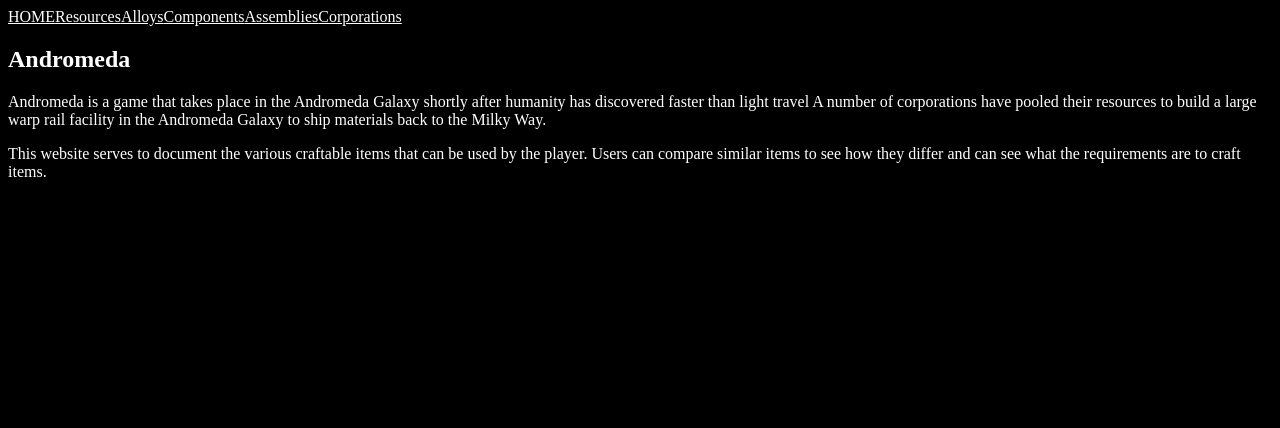
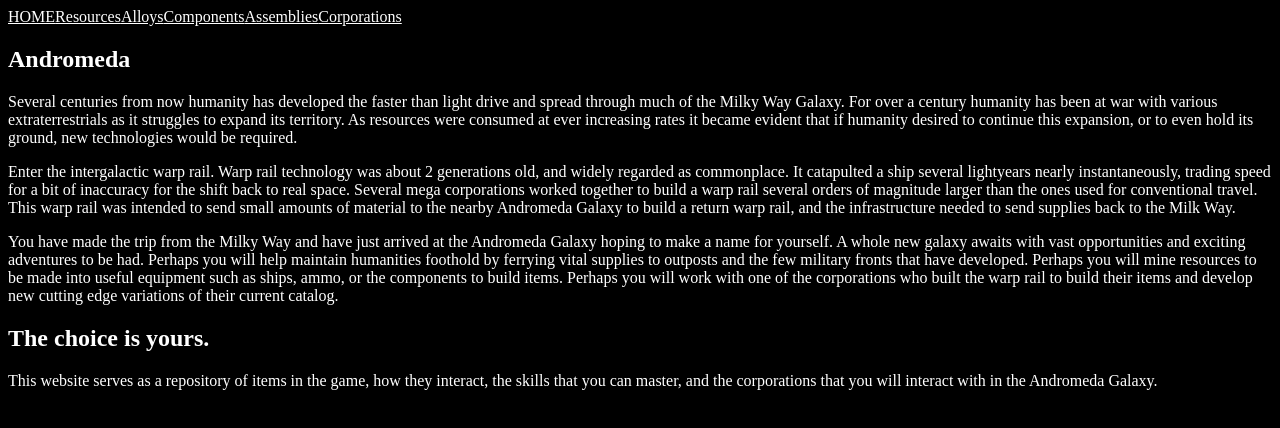
Before and after one commit to danbuis/Andromeda-Web-App, a Next.js app: page / in a window 1280 px wide. Shown: the top 428 px of the page. Built offline with nearby package versions, Linux system fonts and the light colour scheme.

Commit message:
Changed text of home page to be more exciting

```diff
--- a/pages/index.js
+++ b/pages/index.js
@@ -6,12 +6,29 @@ export default () => <div>
 <Header />
     <div className = {css.landing_page}>
         <h2>Andromeda</h2>
-        <p>Andromeda is a game that takes place in the Andromeda Galaxy shortly after humanity has discovered faster than light travel
-            A number of corporations have pooled their resources to build a large warp rail facility in the Andromeda Galaxy to ship materials
-            back to the Milky Way.
+        <p>Several centuries from now humanity has developed the faster than light drive and spread
+            through much of the Milky Way Galaxy. For over a century humanity has been at war with various
+             extraterrestrials as it struggles to expand its territory. As resources were consumed at ever
+             increasing rates it became evident that if humanity desired to continue this expansion, or to
+             even hold its ground, new technologies would be required.
         </p>
-        <p>This website serves to document the various craftable items that can be used by the player.  Users can compare similar items to see how they differ
-            and can see what the requirements are to craft items.
+        <p>Enter the intergalactic warp rail. Warp rail technology was about 2 generations old, and widely
+             regarded as commonplace. It catapulted a ship several lightyears nearly instantaneously, trading
+             speed for a bit of inaccuracy for the shift back to real space. Several mega corporations worked
+             together to build a warp rail several orders of magnitude larger than the ones used for conventional
+             travel. This warp rail was intended to send small amounts of material to the nearby Andromeda Galaxy
+             to build a return warp rail, and the infrastructure needed to send supplies back to the Milk Way.
+        </p>
+        <p>You have made the trip from the Milky Way and have just arrived at the Andromeda Galaxy hoping to make
+            a name for yourself. A whole new galaxy awaits with vast opportunities and exciting adventures to be had.
+            Perhaps you will help maintain humanities foothold by ferrying vital supplies to outposts and the few military
+             fronts that have developed. Perhaps you will mine resources to be made into useful equipment such as ships, ammo,
+             or the components to build items. Perhaps you will work with one of the corporations who built the
+             warp rail to build their items and develop new cutting edge variations of their current catalog.
+        </p>
+        <h2>The choice is yours.</h2>
+        <p>This website serves as a repository of items in the game, how they interact, the skills that you can master,
+             and the corporations that you will interact with in the Andromeda Galaxy.
         </p>
     </div>
 </div>
```
